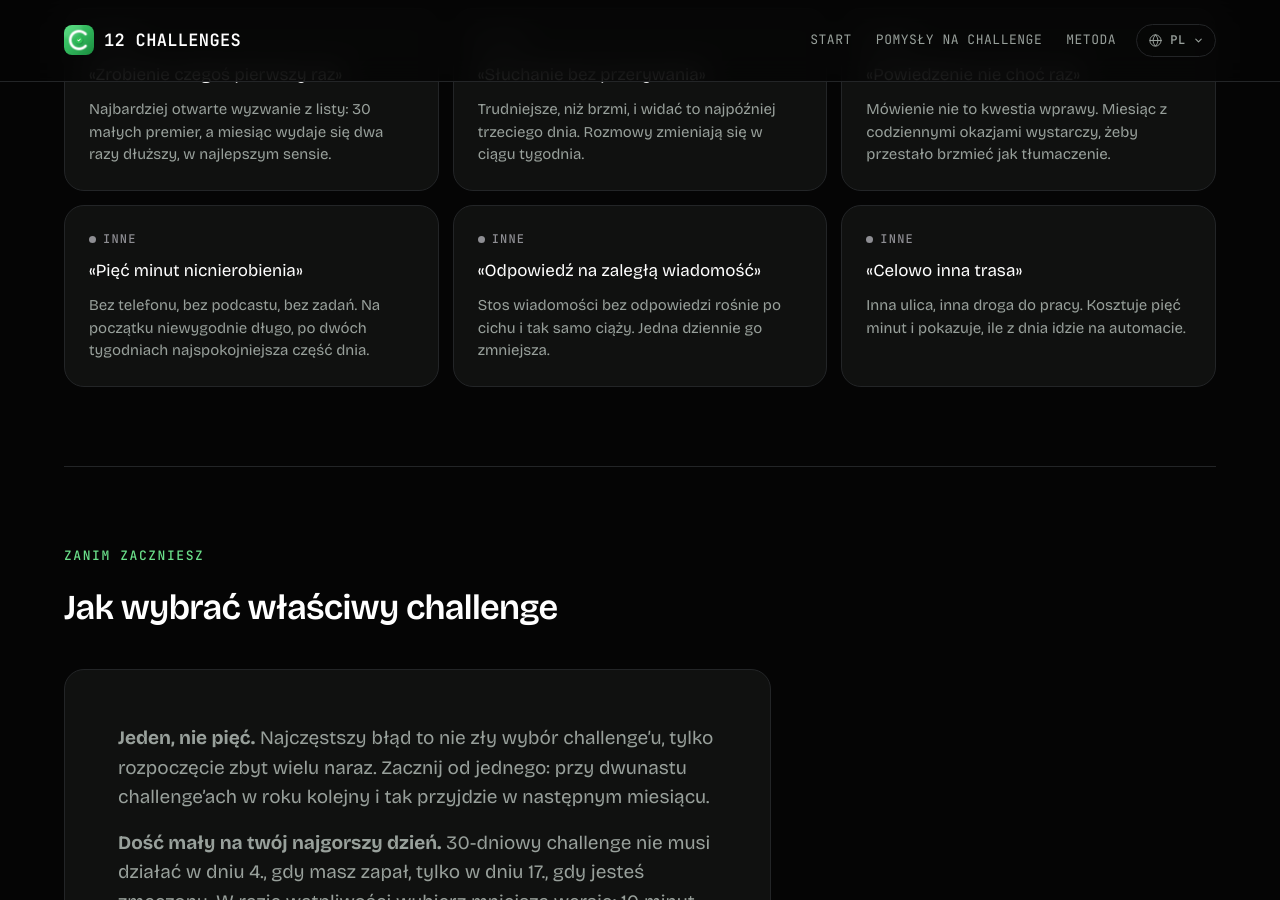
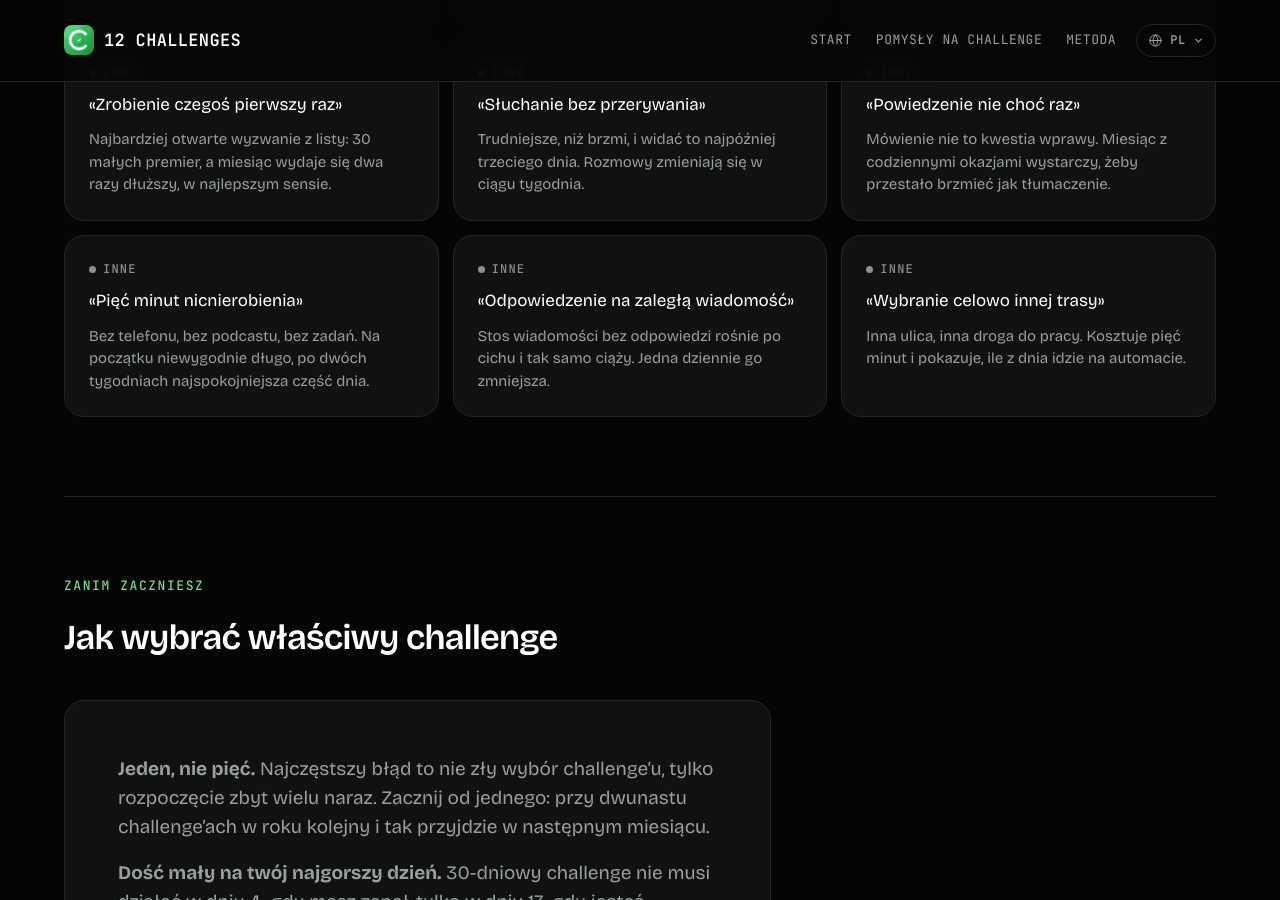
Before and after one commit to YannesJ/12c-website, a Jekyll site: the page built from pl/pomysly-na-challenge/index.html, in a window 1280 px wide and 900 px high, scrolled down 8723 px. Built offline with Jekyll 4.4.1, drawn with Linux system fonts in a browser that asks for light colours; some of the changed text lies outside the part shown.

Commit message:
copy: Strukturkorrekturen der Sprachpruefung eingearbeitet
21 Korrekturen aus zwei Pruefrunden, verteilt auf fuenf Sprachen.

Strukturmuster nachgezogen, wo neue Eintraege davon abwichen:
- ES und PT: erste Person statt bloßer Nominalphrase
- FR: Partizip
- IT: Infinitiv
- PL: Verbalsubstantiv statt einfachem Nomen, u.a. Odpowiedzenie statt
  Odpowiedz
- EL: handlungsbeschreibendes Nomen ergaenzt

Ein Sinnfehler im Spanischen behoben: "un mensaje que llevaba tiempo
esperando" hieß, man habe auf die Nachricht gewartet. Gemeint war, dass
man sie aufgeschoben hat, also "posponiendo".

Dazu eine eigene Wortwiederholung im Italienischen: "una cifra a due
cifre" ist jetzt "un importo a due cifre".

Co-Authored-By: Claude Opus 5 <noreply@anthropic.com>

```diff
--- a/es/ideas-challenges/index.html
+++ b/es/ideas-challenges/index.html
@@ -390,7 +390,7 @@ og_locale: es_ES
           </div>
           <div class="template-card" style="--cat:#AF52DE">
             <div class="category">Creatividad</div>
-            <div class="example">«10 minutos en un proyecto propio»</div>
+            <div class="example">«Trabajé 10 minutos en un proyecto propio»</div>
             <p class="why">Los proyectos propios no mueren por falta de tiempo, sino por pausas largas. Diez minutos mantienen el hilo.</p>
           </div>
           <div class="template-card" style="--cat:#AF52DE">
@@ -609,12 +609,12 @@ og_locale: es_ES
           </div>
           <div class="template-card" style="--cat:#8E8E93">
             <div class="category">Otros</div>
-            <div class="example">«Cinco minutos sin hacer nada»</div>
+            <div class="example">«Pasé cinco minutos sin hacer nada»</div>
             <p class="why">Sin móvil, sin podcast, sin tareas. Incómodamente largo al principio, la parte más tranquila del día a las dos semanas.</p>
           </div>
           <div class="template-card" style="--cat:#8E8E93">
             <div class="category">Otros</div>
-            <div class="example">«Contesté un mensaje que llevaba tiempo esperando»</div>
+            <div class="example">«Contesté un mensaje que llevaba tiempo posponiendo»</div>
             <p class="why">La pila de mensajes sin responder crece en silencio y pesa igual. Uno al día la va reduciendo.</p>
           </div>
           <div class="template-card" style="--cat:#8E8E93">
--- a/fr/idees-challenges/index.html
+++ b/fr/idees-challenges/index.html
@@ -390,7 +390,7 @@ og_locale: fr_FR
           </div>
           <div class="template-card" style="--cat:#AF52DE">
             <div class="category">Créativité</div>
-            <div class="example">&laquo;&nbsp;10 minutes sur un projet perso&nbsp;&raquo;</div>
+            <div class="example">&laquo;&nbsp;Travaillé 10 minutes sur un projet perso&nbsp;&raquo;</div>
             <p class="why">Les projets perso ne meurent pas par manque de temps, mais de pauses trop longues. Dix minutes suffisent à garder le fil.</p>
           </div>
           <div class="template-card" style="--cat:#AF52DE">
@@ -502,7 +502,7 @@ og_locale: fr_FR
           </div>
           <div class="template-card" style="--cat:#34C759">
             <div class="category">Finances</div>
-            <div class="example">&laquo;&nbsp;Journée sans dépense&nbsp;&raquo;</div>
+            <div class="example">&laquo;&nbsp;Passé la journée sans dépense&nbsp;&raquo;</div>
             <p class="why">Le loyer et les courses de la semaine ne comptent pas, il s'agit des achats spontanés entre les deux. Ils n'apparaissent qu'une fois comptés.</p>
           </div>
           <div class="template-card" style="--cat:#34C759">
@@ -609,7 +609,7 @@ og_locale: fr_FR
           </div>
           <div class="template-card" style="--cat:#8E8E93">
             <div class="category">Autre</div>
-            <div class="example">&laquo;&nbsp;Cinq minutes à ne rien faire&nbsp;&raquo;</div>
+            <div class="example">&laquo;&nbsp;Rien fait pendant cinq minutes&nbsp;&raquo;</div>
             <p class="why">Pas de téléphone, pas de podcast, pas de tâche. Inconfortablement long au début, la partie la plus calme de la journée au bout de deux semaines.</p>
           </div>
           <div class="template-card" style="--cat:#8E8E93">
--- a/pl/pomysly-na-challenge/index.html
+++ b/pl/pomysly-na-challenge/index.html
@@ -390,7 +390,7 @@ og_locale: es_ES
           </div>
           <div class="template-card" style="--cat:#AF52DE">
             <div class="category">Kreatywność</div>
-            <div class="example">«10 minut przy własnym projekcie»</div>
+            <div class="example">«Praca nad własnym projektem przez 10 minut»</div>
             <p class="why">Własne projekty nie umierają z braku czasu, tylko od zbyt długich przerw. Dziesięć minut trzyma wątek.</p>
           </div>
           <div class="template-card" style="--cat:#AF52DE">
@@ -502,7 +502,7 @@ og_locale: es_ES
           </div>
           <div class="template-card" style="--cat:#34C759">
             <div class="category">Finanse</div>
-            <div class="example">«Dzień bez wydatków»</div>
+            <div class="example">«Spędzenie dnia bez wydatków»</div>
             <p class="why">Czynsz i cotygodniowe zakupy się nie liczą, chodzi o spontaniczne wydatki pomiędzy. Widać je dopiero wtedy, gdy się je liczy.</p>
           </div>
           <div class="template-card" style="--cat:#34C759">
@@ -558,7 +558,7 @@ og_locale: es_ES
           </div>
           <div class="template-card" style="--cat:#A2845E">
             <div class="category">Codzienność</div>
-            <div class="example">«Puste biurko na koniec dnia»</div>
+            <div class="example">«Zostawienie pustego biurka na koniec dnia»</div>
             <p class="why">Dwie minuty wieczorem zmieniają start następnego ranka. Czy jest puste, widać od razu.</p>
           </div>
           <div class="template-card" style="--cat:#A2845E">
@@ -614,12 +614,12 @@ og_locale: es_ES
           </div>
           <div class="template-card" style="--cat:#8E8E93">
             <div class="category">Inne</div>
-            <div class="example">«Odpowiedź na zaległą wiadomość»</div>
+            <div class="example">«Odpowiedzenie na zaległą wiadomość»</div>
             <p class="why">Stos wiadomości bez odpowiedzi rośnie po cichu i tak samo ciąży. Jedna dziennie go zmniejsza.</p>
           </div>
           <div class="template-card" style="--cat:#8E8E93">
             <div class="category">Inne</div>
-            <div class="example">«Celowo inna trasa»</div>
+            <div class="example">«Wybranie celowo innej trasy»</div>
             <p class="why">Inna ulica, inna droga do pracy. Kosztuje pięć minut i pokazuje, ile z dnia idzie na automacie.</p>
           </div>
         </div>
--- a/pt/ideias-challenges/index.html
+++ b/pt/ideias-challenges/index.html
@@ -390,7 +390,7 @@ og_locale: pt_PT
           </div>
           <div class="template-card" style="--cat:#AF52DE">
             <div class="category">Criatividade</div>
-            <div class="example">«10 minutos num projeto próprio»</div>
+            <div class="example">«Trabalhei 10 minutos num projeto próprio»</div>
             <p class="why">Os projetos próprios não morrem por falta de tempo, morrem de pausas longas. Dez minutos mantêm o fio.</p>
           </div>
           <div class="template-card" style="--cat:#AF52DE">
@@ -609,7 +609,7 @@ og_locale: pt_PT
           </div>
           <div class="template-card" style="--cat:#8E8E93">
             <div class="category">Outros</div>
-            <div class="example">«Cinco minutos sem fazer nada»</div>
+            <div class="example">«Passei cinco minutos sem fazer nada»</div>
             <p class="why">Sem telemóvel, sem podcast, sem tarefas. Desconfortavelmente longo ao início, a parte mais calma do dia ao fim de duas semanas.</p>
           </div>
           <div class="template-card" style="--cat:#8E8E93">
```
Also changed, not shown: el/idees-challenge/index.html (+4 -4 lines), it/idee-challenge/index.html (+5 -5 lines).
